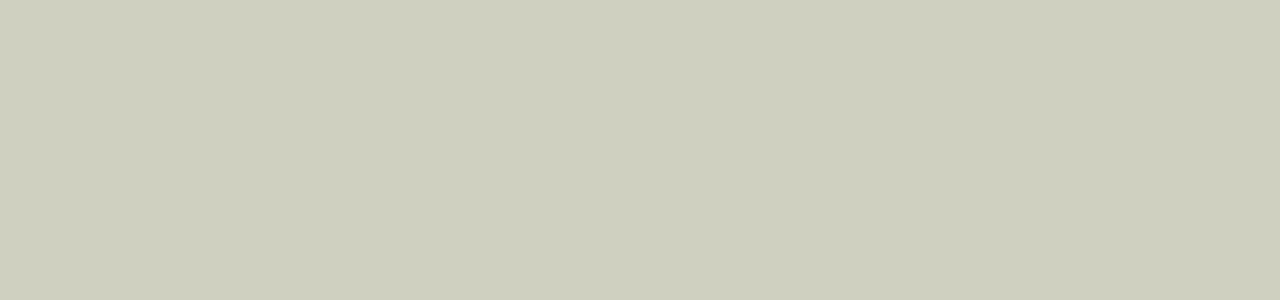
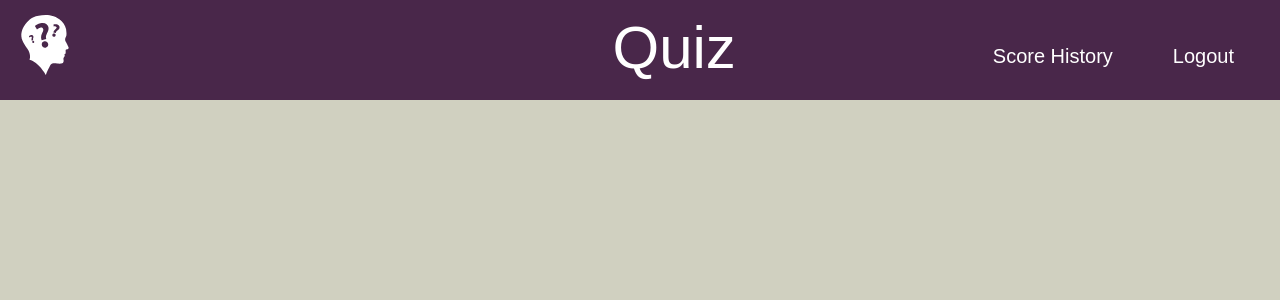
Before and after one commit to SahanaKamath19/Quiz, a React (Create React App) app in the folder quiz_front/: page /score in a window 1280 px wide. Shown: the top 300 px of the page. Built offline with nearby package versions, Linux system fonts and the light colour scheme.

Commit message:
score card created

```diff
--- a/quiz_front/src/HeaderTabs.js
+++ b/quiz_front/src/HeaderTabs.js
@@ -10,7 +10,7 @@ class HeaderTabs extends Component {
           <img src={headerLogo} className="Account-logo" alt="Headerlogo" />
           <h1 className="HeaderText header-tab">Quiz</h1>
           <ul className="navbar">
-            <li><Link className="link-tab">Score History</Link></li>
+            <li><Link to="/score"className="link-tab">Score History</Link></li>
             <li><Link to="/" className="link-tab">Logout</Link></li>
           </ul>
         </div>
--- /dev/null
+++ b/quiz_front/src/ScoreHistory.js
@@ -0,0 +1,13 @@
+import React, { Component } from 'react';
+import './App.css';
+import HeaderTabs from './HeaderTabs.js';
+import axios from 'axios';
+
+class ScoreHistory extends Component {
+    render(){
+        return(
+            <HeaderTabs />
+        )
+    }
+}
+export default ScoreHistory;
--- a/quiz_front/src/index.js
+++ b/quiz_front/src/index.js
@@ -4,6 +4,7 @@ import {Router, Route, IndexRoute, browserHistory} from 'react-router';
 import Account from './Account';
 import Login from './Login';
 import QuizHome from './QuizHome';
+import ScoreHistory from './ScoreHistory';
 import './index.css';
 
 ReactDOM.render(
@@ -11,6 +12,7 @@ ReactDOM.render(
         <Route path="/" component={Login}/>
         <Route path="/account" component={Account} />
         <Route path="/quizHome" component={QuizHome} />
+        <Route path="/score" component={ScoreHistory} />
     </Router>,
   document.getElementById('root')
 );
```
Also changed, not shown: 1 other file (tests, documents, lock files or other folders).
